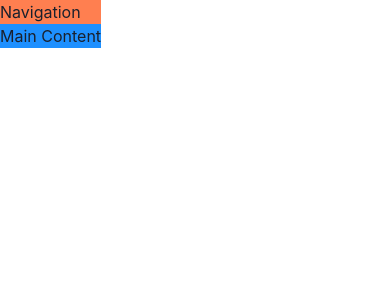
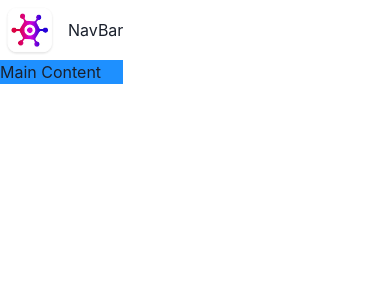
Before and after one commit to hopegaju/game-hub, a React (Vite) app: page / in a window 390 px wide. Shown: the top 300 px of the page. Built offline with nearby package versions, Linux system fonts and the light colour scheme.

Commit message:
feat(navbar): build responsive NavBar component and integrate into App

```diff
--- a/src/App.tsx
+++ b/src/App.tsx
@@ -1,11 +1,12 @@
 import { Grid, GridItem, Show } from '@chakra-ui/react'
+import NavBar from './components/NavBar'
 
 function App() {
   return <Grid templateAreas={{
-    base: `"nav" "main"`,
+    base: `"nav" "main"` ,
     lg: `"nav nav" "aside main"`
   }}>
-    <GridItem area="nav" bg='coral'>Navigation</GridItem>
+    <GridItem area="nav"><NavBar /></GridItem>
     <Show above='lg'>
       <GridItem area="aside" bg='gold'>Aside</GridItem>
     </Show>
--- a/src/components/NavBar.tsx
+++ b/src/components/NavBar.tsx
@@ -1,10 +1,11 @@
-import { HStack, Image } from '@chakra-ui/react'
+import { HStack, Image, Text } from '@chakra-ui/react'
 import logo from '../assets/logo.webp'
 
 const NavBar = () => {
   return (
     <HStack>
-        <Image src={logo} alt="Logo" boxSize="60px" />
+        <Image src={logo} boxSize="60px" />
+        <Text>NavBar</Text>
     </HStack>
   )
 }
```
